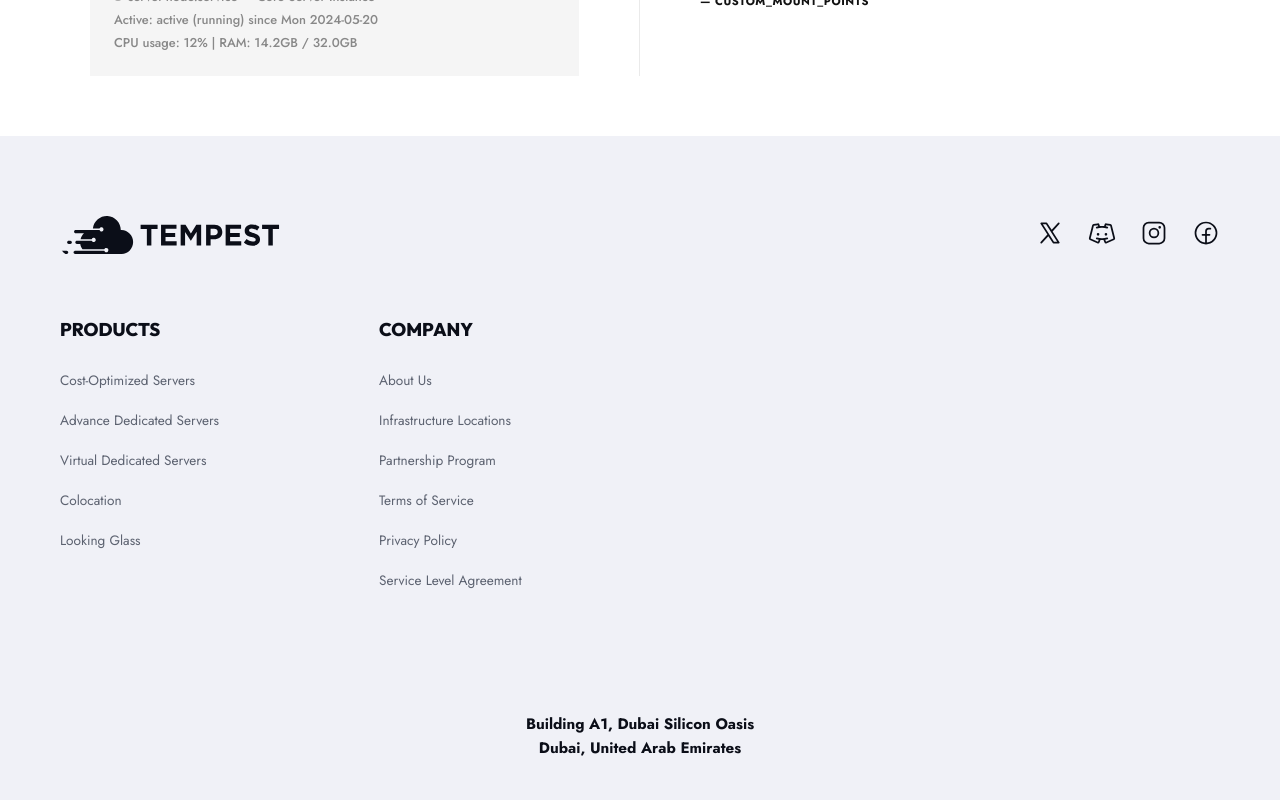
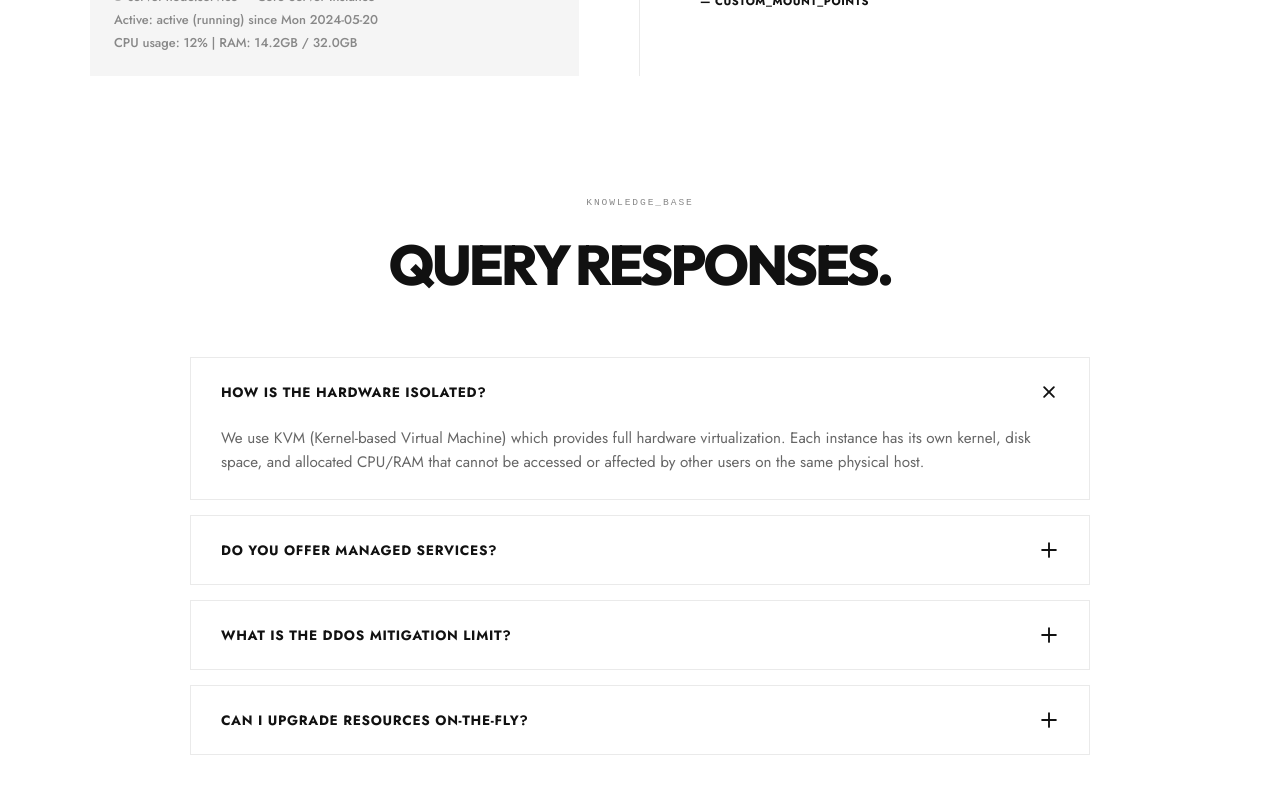
Before and after one commit to souiiii/Bytenia, a React (Vite) app: page /servers/dayz in a window 1280 px wide. Shown: the part 2580-3380 px from the top of the page. Built offline with nearby package versions, Linux system fonts and the light colour scheme; what react-world-flags would draw is missing.

Commit message:
feat: add DayZFAQ component and integrate it into the DayZServersPage

```diff
--- /dev/null
+++ b/src/components/DayZFAQ/DayZFAQ.css
@@ -0,0 +1,100 @@
+.dayz-faq-section {
+  padding: 60px 0;
+  background-color: #ffffff;
+}
+
+.dayz-faq-header {
+  text-align: center;
+  margin-bottom: 50px;
+}
+
+.dayz-faq-eyebrow {
+  display: block;
+  font-family: monospace;
+  font-size: 0.6rem;
+  color: #888;
+  letter-spacing: 0.2em;
+  text-transform: uppercase;
+  margin-bottom: 12px;
+}
+
+.dayz-faq-title {
+  font-size: 3.5rem;
+  font-weight: 900;
+  color: #111;
+  text-transform: uppercase;
+  letter-spacing: -0.05em;
+  margin: 0;
+}
+
+.dayz-faq-list {
+  max-width: 900px;
+  margin: 0 auto;
+  display: flex;
+  flex-direction: column;
+  gap: 15px;
+}
+
+.dayz-faq-item {
+  border: 1px solid #eaeaea;
+  background-color: #fff;
+  transition: all 0.2s ease;
+}
+
+.dayz-faq-question {
+  width: 100%;
+  display: flex;
+  justify-content: space-between;
+  align-items: center;
+  padding: 24px 30px;
+  background: transparent;
+  border: none;
+  cursor: pointer;
+}
+
+.dayz-faq-q-text {
+  font-size: 0.85rem;
+  font-weight: 800;
+  color: #111;
+  text-transform: uppercase;
+  letter-spacing: 0.05em;
+  text-align: left;
+  padding-right: 20px;
+}
+
+.dayz-faq-icon {
+  color: #111;
+  transition: transform 0.3s ease;
+  flex-shrink: 0;
+}
+
+.dayz-faq-icon.rotated {
+  transform: rotate(45deg);
+}
+
+.dayz-faq-answer {
+  padding: 0 30px 24px 30px;
+  /* Specifically removed fadeIn animation as per user preference */
+}
+
+.dayz-faq-answer p {
+  font-size: 0.95rem;
+  color: #666;
+  line-height: 1.6;
+  margin: 0;
+}
+
+/* Responsive Constraints */
+@media (max-width: 768px) {
+  .dayz-faq-title {
+    font-size: 2.5rem;
+  }
+
+  .dayz-faq-question {
+    padding: 20px;
+  }
+
+  .dayz-faq-answer {
+    padding: 0 20px 20px 20px;
+  }
+}
--- a/src/pages/DayZServersPage.jsx
+++ b/src/pages/DayZServersPage.jsx
@@ -4,6 +4,7 @@ import DayZFeatures from '../components/DayZFeatures/DayZFeatures';
 import DayZInstanceTiers from '../components/DayZInstanceTiers/DayZInstanceTiers';
 import DayZWorkloads from '../components/DayZWorkloads/DayZWorkloads';
 import DayZControl from '../components/DayZControl/DayZControl';
+import DayZFAQ from '../components/DayZFAQ/DayZFAQ';
 
 const DayZServersPage = () => {
   return (
@@ -13,6 +14,7 @@ const DayZServersPage = () => {
       <DayZInstanceTiers />
       <DayZWorkloads />
       <DayZControl />
+      <DayZFAQ />
     </>
   );
 };
```
